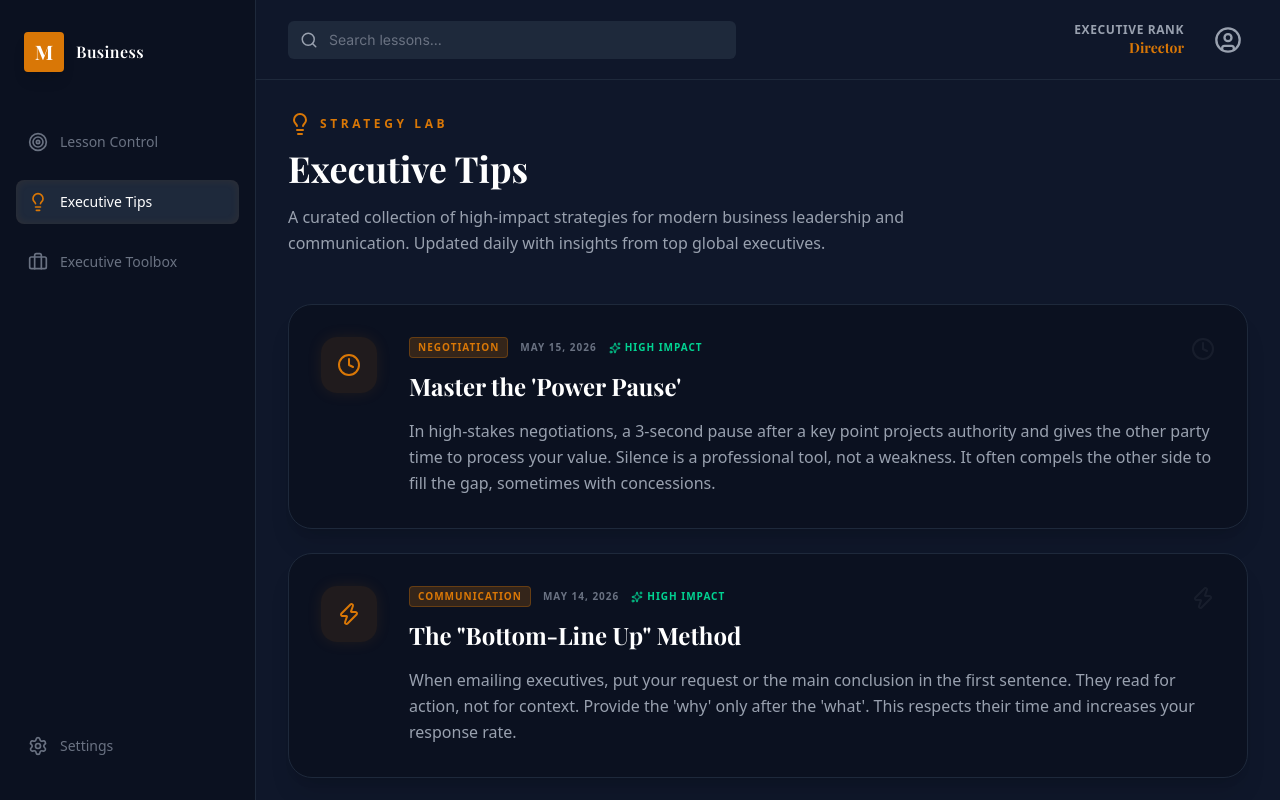
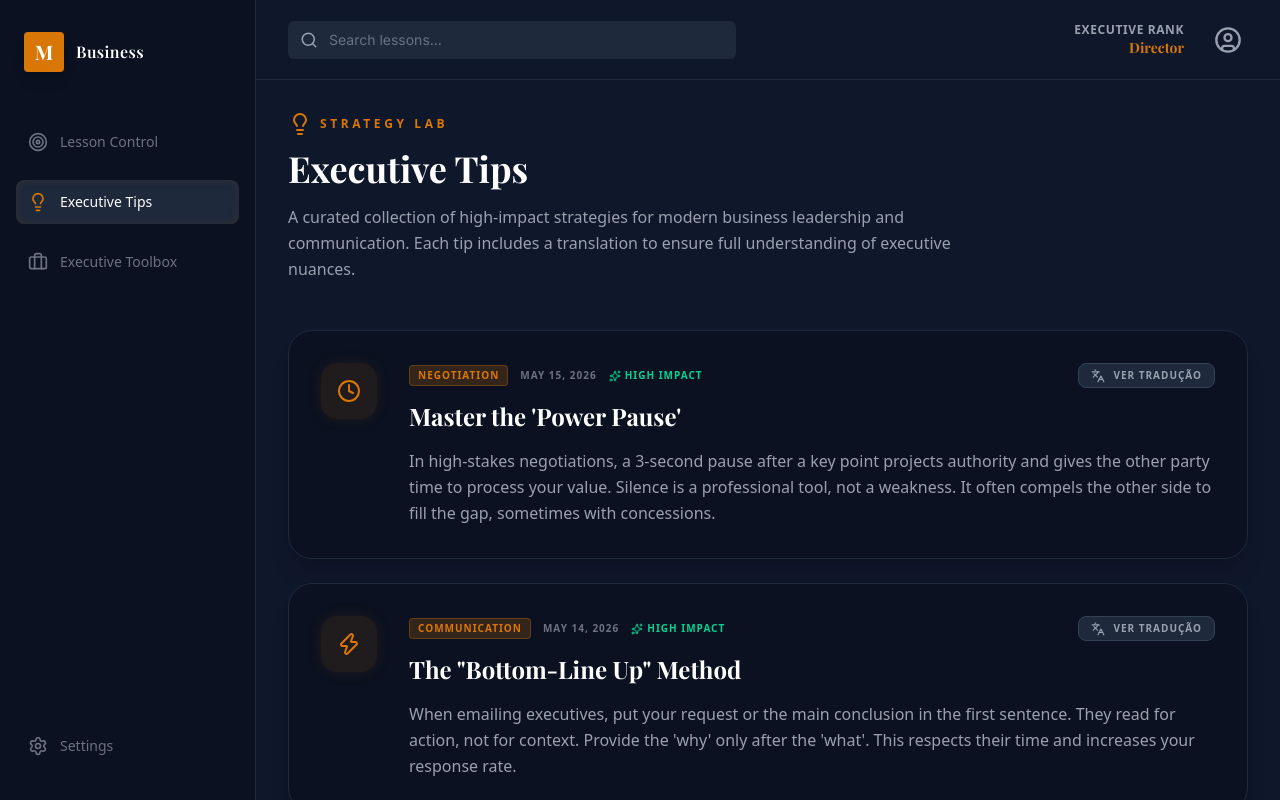
Before and after one commit to mantolatv-cmyk/missmonica-business, a Next.js app in the folder frontend/: page /dashboard/tips in a window 1280 px wide. Built offline with nearby package versions, Linux system fonts and the light colour scheme; a web font is replaced by a local one.

Commit message:
feat: expand executive tips and add translation feature

```diff
--- a/frontend/src/app/dashboard/tips/page.tsx
+++ b/frontend/src/app/dashboard/tips/page.tsx
@@ -1,8 +1,8 @@
 'use client';
 
-import React from 'react';
-import { motion } from 'framer-motion';
-import { Lightbulb, Sparkles, Target, Users, Zap, Award, BookOpen, Clock } from 'lucide-react';
+import React, { useState } from 'react';
+import { motion, AnimatePresence } from 'framer-motion';
+import { Lightbulb, Sparkles, Target, Users, Zap, Award, BookOpen, Clock, Languages, ShieldAlert, MessageCircle, TrendingUp, HelpCircle, HeartHandshake } from 'lucide-react';
 
 interface Tip {
   id: string;
@@ -10,6 +10,7 @@ interface Tip {
   title: string;
   date: string;
   content: string;
+  translation: string;
   icon: React.ReactNode;
   impact: 'High' | 'Medium';
 }
@@ -21,6 +22,7 @@ const tipsData: Tip[] = [
     title: "Master the 'Power Pause'",
     date: 'May 15, 2026',
     content: "In high-stakes negotiations, a 3-second pause after a key point projects authority and gives the other party time to process your value. Silence is a professional tool, not a weakness. It often compels the other side to fill the gap, sometimes with concessions.",
+    translation: "Em negociações de alto nível, uma pausa de 3 segundos após um ponto-chave projeta autoridade e dá à outra parte tempo para processar seu valor. O silêncio é uma ferramenta profissional, não uma fraqueza. Muitas vezes, ele força o outro lado a preencher o vazio, às vezes com concessões.",
     icon: <Clock size={24} />,
     impact: 'High'
   },
@@ -30,6 +32,7 @@ const tipsData: Tip[] = [
     title: 'The "Bottom-Line Up" Method',
     date: 'May 14, 2026',
     content: "When emailing executives, put your request or the main conclusion in the first sentence. They read for action, not for context. Provide the 'why' only after the 'what'. This respects their time and increases your response rate.",
+    translation: "Ao enviar e-mails para executivos, coloque seu pedido ou a conclusão principal na primeira frase. Eles leem para agir, não pelo contexto. Forneça o 'porquê' somente após o 'quê'. Isso respeita o tempo deles e aumenta sua taxa de resposta.",
     icon: <Zap size={24} />,
     impact: 'High'
   },
@@ -39,6 +42,7 @@ const tipsData: Tip[] = [
     title: 'Focus on "Farming, not Hunting"',
     date: 'May 13, 2026',
     content: "Building a professional network is about long-term cultivation. Instead of asking for a job or a lead immediately, ask: 'How can I support your current project?' Trust is the currency of high-level business.",
+    translation: "Construir uma rede profissional é sobre cultivo a longo prazo. Em vez de pedir um emprego ou um contato imediatamente, pergunte: 'Como posso apoiar seu projeto atual?'. A confiança é a moeda dos negócios de alto nível.",
     icon: <Users size={24} />,
     impact: 'Medium'
   },
@@ -48,6 +52,7 @@ const tipsData: Tip[] = [
     title: 'The 10-20-30 Rule',
     date: 'May 12, 2026',
     content: "For pitch decks: 10 slides, 20 minutes, 30-point font. If you can't explain your value proposition within these constraints, you haven't simplified it enough for your audience.",
+    translation: "Para apresentações de impacto: 10 slides, 20 minutos, fonte tamanho 30. Se você não consegue explicar sua proposta de valor dentro dessas restrições, você não a simplificou o suficiente para seu público.",
     icon: <Target size={24} />,
     impact: 'High'
   },
@@ -57,12 +62,72 @@ const tipsData: Tip[] = [
     title: 'Extreme Ownership',
     date: 'May 11, 2026',
     content: "As a leader, you own the failures and your team owns the successes. When a mistake happens, look at your instructions first. Clear communication is the leader's primary responsibility.",
+    translation: "Como líder, você é o dono das falhas e sua equipe é a dona dos sucessos. Quando um erro acontece, analise suas instruções primeiro. A comunicação clara é a responsabilidade primária do líder.",
     icon: <Award size={24} />,
+    impact: 'High'
+  },
+  {
+    id: '6',
+    category: 'Etiquette',
+    title: 'The "Wait 24 Hours" Rule',
+    date: 'May 10, 2026',
+    content: "Before sending an angry or emotional email, save it as a draft and wait 24 hours. Most of the time, you'll choose to rewrite it more professionally or not send it at all.",
+    translation: "Antes de enviar um e-mail irritado ou emocional, salve-o como rascunho e aguarde 24 horas. Na maioria das vezes, você escolherá reescrevê-lo de forma mais profissional ou nem enviá-lo.",
+    icon: <ShieldAlert size={24} />,
+    impact: 'Medium'
+  },
+  {
+    id: '7',
+    category: 'Communication',
+    title: 'Active Listening Ratio',
+    date: 'May 09, 2026',
+    content: "High-level communication is 20% speaking and 80% listening. When you listen more than you speak, you gather more intelligence and project more confidence.",
+    translation: "A comunicação de alto nível é 20% fala e 80% escuta. Quando você ouve mais do que fala, você coleta mais inteligência e projeta mais confiança.",
+    icon: <MessageCircle size={24} />,
+    impact: 'High'
+  },
+  {
+    id: '8',
+    category: 'Strategy',
+    title: 'The "Elevator Pitch" Ready',
+    date: 'May 08, 2026',
+    content: "Always have a 30-second summary of what you're working on ready. You never know when you'll bump into a key decision-maker in the elevator or cafeteria.",
+    translation: "Sempre tenha pronto um resumo de 30 segundos sobre o que você está trabalhando. Você nunca sabe quando encontrará um tomador de decisão importante no elevador ou na cafeteria.",
+    icon: <TrendingUp size={24} />,
+    impact: 'Medium'
+  },
+  {
+    id: '9',
+    category: 'Decisions',
+    title: 'Reversible Decisions',
+    date: 'May 07, 2026',
+    content: "If you can't decide between two options, choose the one that is reversible. Speed is often more valuable than perfect accuracy in business for minor decisions.",
+    translation: "Se você não consegue decidir entre duas opções, escolha a que for reversível. A velocidade é muitas vezes mais valiosa do que a precisão perfeita em negócios para decisões menores.",
+    icon: <HelpCircle size={24} />,
+    impact: 'Medium'
+  },
+  {
+    id: '10',
+    category: 'Culture',
+    title: 'Radical Candor',
+    date: 'May 06, 2026',
+    content: "Be direct in your feedback but show that you care personally. This builds a culture of trust and high performance where issues are solved quickly.",
+    translation: "Seja direto em seu feedback, mas mostre que você se importa pessoalmente. Isso constrói uma cultura de confiança e alta performance, onde os problemas são resolvidos rapidamente.",
+    icon: <HeartHandshake size={24} />,
     impact: 'High'
   }
 ];
 
 export default function ExecutiveTipsPage() {
+  const [showTranslations, setShowTranslations] = useState<Record<string, boolean>>({});
+
+  const toggleTranslation = (id: string) => {
+    setShowTranslations(prev => ({
+      ...prev,
+      [id]: !prev[id]
+    }));
+  };
+
   return (
     <div className="max-w-5xl mx-auto pb-20">
       <header className="mb-12">
@@ -73,7 +138,7 @@ export default function ExecutiveTipsPage() {
         <h1 className="font-serif text-4xl font-bold text-white mb-4">Executive Tips</h1>
         <p className="text-gray-400 max-w-2xl leading-relaxed">
           A curated collection of high-impact strategies for modern business leadership and communication.
-          Updated daily with insights from top global executives.
+          Each tip includes a translation to ensure full understanding of executive nuances.
         </p>
       </header>
 
@@ -97,7 +162,8 @@ export default function ExecutiveTipsPage() {
               </div>
 
               <div className="flex-1">
-                <div className="flex flex-wrap items-center gap-3 mb-3">
+                <div className="flex flex-wrap items-center justify-between gap-3 mb-3">
+                  <div className="flex items-center gap-3">
                     <span className="px-2 py-0.5 bg-[#D97706]/20 text-[#D97706] text-[10px] font-black rounded uppercase tracking-widest border border-[#D97706]/30">
                       {tip.category}
                     </span>
@@ -109,13 +175,40 @@ export default function ExecutiveTipsPage() {
                     )}
                   </div>
 
+                  <button
+                    onClick={() => toggleTranslation(tip.id)}
+                    className={`flex items-center gap-2 px-3 py-1 rounded-lg text-[10px] font-bold uppercase tracking-widest transition-all
+                      ${showTranslations[tip.id] ? 'bg-[#D97706] text-white' : 'bg-[#1E293B] text-gray-400 hover:text-white border border-[#334155]'}`}
+                  >
+                    <Languages size={14} />
+                    {showTranslations[tip.id] ? 'Ver Original' : 'Ver Tradução'}
+                  </button>
+                </div>
+
                 <h2 className="text-2xl font-serif font-bold text-white mb-4 group-hover:text-[#D97706] transition-colors">
                   {tip.title}
                 </h2>
 
+                <div className="relative">
                   <p className="text-gray-400 leading-relaxed text-sm lg:text-base">
                     {tip.content}
                   </p>
+
+                  <AnimatePresence>
+                    {showTranslations[tip.id] && (
+                      <motion.div
+                        initial={{ height: 0, opacity: 0 }}
+                        animate={{ height: 'auto', opacity: 1 }}
+                        exit={{ height: 0, opacity: 0 }}
+                        className="overflow-hidden"
+                      >
+                        <div className="mt-4 pt-4 border-t border-dashed border-[#334155] text-sm lg:text-base text-[#D97706] italic leading-relaxed">
+                          {tip.translation}
+                        </div>
+                      </motion.div>
+                    )}
+                  </AnimatePresence>
+                </div>
               </div>
             </div>
 
```
Lines whose indentation alone changed are shown as unchanged.
